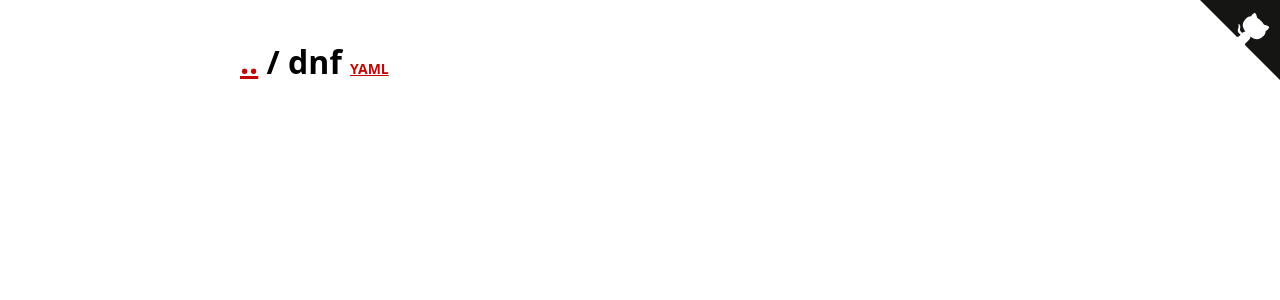
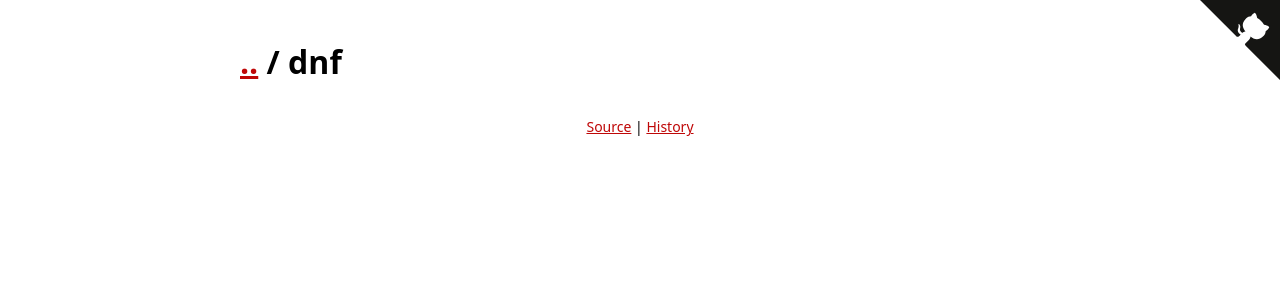
Before and after one commit to GTFOBins/GTFOBins.github.io, a Jekyll site: the page built from _gtfobins/dnf.md, in a window 1280 px wide. Shown: the top 300 px of the page. Built offline with Jekyll 4.4.1, drawn with Linux system fonts in a browser that asks for light colours.

Commit message:
Add footer to the GTFOBins pages

```diff
--- a/_includes/page_title.html
+++ b/_includes/page_title.html
@@ -3,9 +3,6 @@
         <a href="/">..</a> /
     {% endif %}
     {{ include.title }}
-    {% if page.layout == 'gtfobin' %}
-        <a class="small-link" href="https://github.com/GTFOBins/GTFOBins.github.io/blame/master/_gtfobins/{{ include.title }}">YAML</a>
-    {% endif %}
     <div class="github-buttons">
         <a class="github-button" href="https://github.com/GTFOBins/GTFOBins.github.io" data-icon="octicon-star" data-show-count="true" aria-label="Star GTFOBins/GTFOBins.github.io on GitHub">Star</a>
         <a class="github-button" href="https://github.com/GTFOBins/GTFOBins.github.io/fork" data-icon="octicon-repo-forked" data-show-count="true" aria-label="Fork GTFOBins/GTFOBins.github.io on GitHub">Fork</a>
--- a/_layouts/gtfobin.html
+++ b/_layouts/gtfobin.html
@@ -116,3 +116,10 @@ layout: common
         {% endfor %}
     </ul>
 {% endfor %}
+
+{% comment %} footer with some GitHub links about this binary {% endcomment %}
+<p class="small centered">
+  <a class="small-link" href="https://github.com/GTFOBins/GTFOBins.github.io/blob/master/_gtfobins/{{ gtfobin_name }}">Source</a>
+  |
+  <a class="small-link" href="https://github.com/GTFOBins/GTFOBins.github.io/commits/master/_gtfobins/{{ gtfobin_name }}">History</a>
+</p>
--- a/assets/style.scss
+++ b/assets/style.scss
@@ -373,7 +373,7 @@ h2, h3, h4, h5, h5 {
     }
 }
 
-.small-link {
+.small {
     font-size: $small-font-size;
 }
 
```
